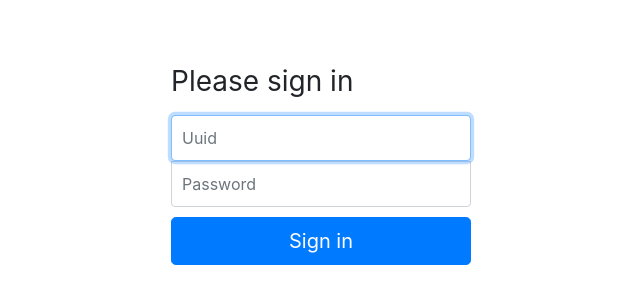
After one commit to Volmarg/symfony4, a Symfony app: template templates/security/login.html.twig in a window 1280 px wide. The commit adds this page. Shown: the top 304 px of the page, without its empty margins (319-959 px from the left). Run offline with Twig, Linux system fonts and the light colour scheme; the template is opened without the code that fills it, so the values that code supplies are empty; some libraries are stand-ins or nearby versions.

Commit message:
1.01 blocked login while user is already logged in, added css from symfonycast to loginfrom

```diff
--- /dev/null
+++ b/public/css/login.css
@@ -0,0 +1,39 @@
+body {
+    background-color: #fff;
+}
+
+.form-signin {
+    width: 100%;
+    max-width: 330px;
+    padding: 15px;
+    margin: auto;
+    margin-top: 50px;
+}
+
+.form-signin .checkbox {
+    font-weight: 400;
+}
+
+.form-signin .form-control {
+    position: relative;
+    box-sizing: border-box;
+    height: auto;
+    padding: 10px;
+    font-size: 16px;
+}
+
+.form-signin .form-control:focus {
+    z-index: 2;
+}
+
+.form-signin input[type="email"] {
+    margin-bottom: -1px;
+    border-bottom-right-radius: 0;
+    border-bottom-left-radius: 0;
+}
+
+.form-signin input[type="password"] {
+    margin-bottom: 10px;
+    border-top-left-radius: 0;
+    border-top-right-radius: 0;
+}
--- a/templates/base.html.twig
+++ b/templates/base.html.twig
@@ -3,7 +3,12 @@
 <head>
     <meta charset="UTF-8">
     <title>{% block title %}Welcome!{% endblock %}</title>
-        {% block stylesheets %}{% endblock %}
+    {% block stylesheets %}
+        <link rel="stylesheet" href="https://maxcdn.bootstrapcdn.com/bootstrap/4.0.0/css/bootstrap.min.css"
+              integrity="sha384-Gn5384xqQ1aoWXA+058RXPxPg6fy4IWvTNh0E263XmFcJlSAwiGgFAW/dAiS6JXm"
+              crossorigin="anonymous">
+
+    {% endblock %}
 </head>
 <body>
 {% block body %}{% endblock %}
--- /dev/null
+++ b/templates/security/login.html.twig
@@ -0,0 +1,29 @@
+{% extends 'base.html.twig' %}
+
+{% block title %}Log in!{% endblock %}
+
+{% block stylesheets %}
+
+    {{ parent() }}
+    <link rel="stylesheet" href="{{ asset('css/login.css') }}">
+
+{% endblock %}
+{% block body %}
+    <form class="form-signin" method="post">
+        {% if error %}
+            <div>{{ error.messageKey|trans(error.messageData, 'security') }}</div>
+        {% endif %}
+        <h1 class="h3 mb-3 font-weight-normal">Please sign in</h1>
+
+
+        <label for="inputUuid" class="sr-only">Uuid</label>
+        <input type="text" value="{{ last_username }}" name="uuid" id="inputUuid" class="form-control"
+               placeholder="Uuid" required autofocus>
+        <label for="inputPassword" class="sr-only">Password</label>
+        <input type="password" name="password" id="inputPassword" class="form-control" placeholder="Password" required>
+        <input type="hidden" name="_csrf_token" value="{{ csrf_token('authenticate') }}">
+        <button class="btn btn-lg btn-primary btn-block" type="submit">
+            Sign in
+        </button>
+    </form>
+{% endblock %}
```
Also changed, not shown: src/Controller/SecurityController.php (+9 -1 lines), 1 other file. Lines whose indentation alone changed are shown as unchanged.
